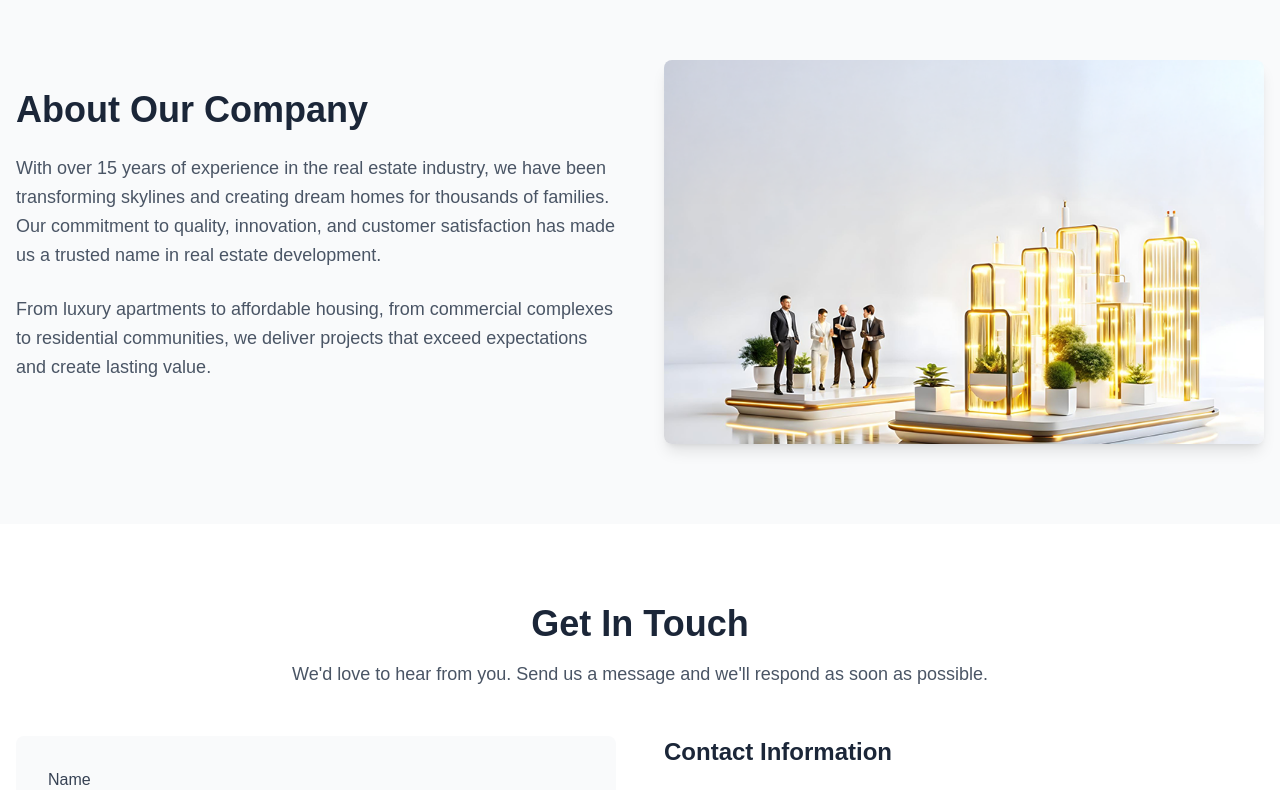
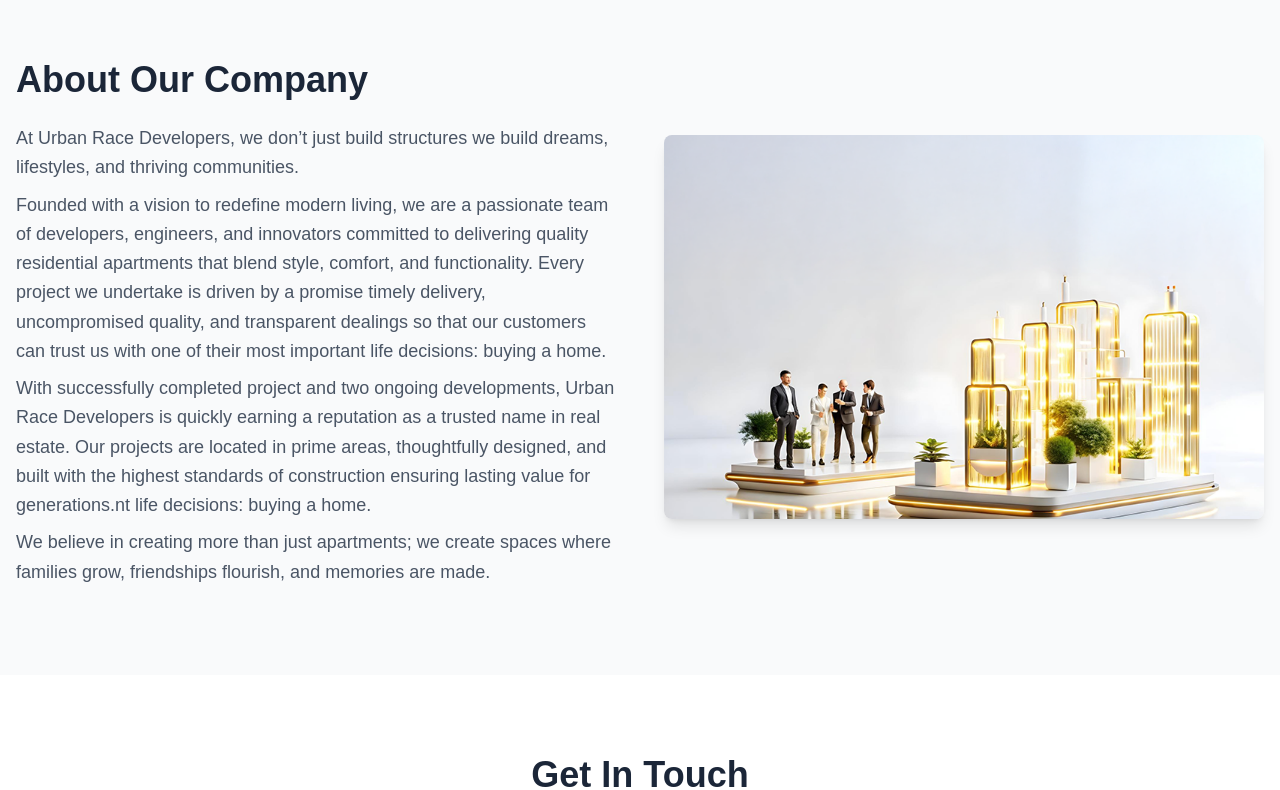
Before and after one commit to farazkhan2373/urban-race-developers, a Next.js app: page / in a window 1280 px wide. Shown: the part 900-1690 px from the top of the page. Built offline with nearby package versions, Linux system fonts and the light colour scheme.

Commit message:
added minor changes

```diff
--- a/app/page.js
+++ b/app/page.js
@@ -14,7 +14,7 @@
    <AboutHomePage/>
    <ContactHomePage/>
    <ApartmentSectionHome/>
-   <ServicesOverviewHome/>
+   {/* <ServicesOverviewHome/> */}
    {/* <TestimonialsSection/> */}
    <MapSection/>
    </>
--- a/components/Footer/Footer.jsx
+++ b/components/Footer/Footer.jsx
@@ -3,7 +3,7 @@
   Phone,
   Mail,
   MapPin,
-  Facebook,
+  Youtube,
   Twitter,
   Instagram,
   Linkedin
@@ -33,16 +33,16 @@
               Building dreams and creating lasting value through innovative real estate solutions.
             </p>
             <div className="flex space-x-4">
-              <a href="#" className="border border-white p-2 rounded-full transition-colors">
-                <Facebook size={20} />
+              <a href="https://www.youtube.com/@urbanracedeveloper" target='_blank' className="border border-white p-2 rounded-full transition-colors">
+                <Youtube size={20} />
               </a>
-              <a href="#" className="border border-white p-2 rounded-full transition-colors">
+              <a href="https://x.com/NayeemAhme41839" target='_blank' className="border border-white p-2 rounded-full transition-colors">
                 <Twitter size={20} />
               </a>
-              <a href="#" className="border border-white p-2 rounded-full transition-colors">
+              <a href="https://www.instagram.com/urbanracedevelopers/?hl=en" target='_blank' className="border border-white p-2 rounded-full transition-colors">
                 <Instagram size={20} />
               </a>
-              <a href="#" className="border border-white p-2 rounded-full transition-colors">
+              <a href="https://www.linkedin.com/feed/?trk=guest_homepage-basic_nav-header-signin" target='_blank' className="border border-white p-2 rounded-full transition-colors">
                 <Linkedin size={20} />
               </a>
             </div>
@@ -97,13 +97,16 @@
 
         <div className="border-t border-gray-600 mt-12 pt-8">
           <div className="flex flex-col md:flex-row justify-between items-center">
+            <p className="text-gray-400 text-sm mb-4 md:mb-0 flex items-center">
+              Made with ❤️ by SAMA & CO
+            </p>
             <p className="text-gray-400 text-sm mb-4 md:mb-0">
               © 2025 Urban Race Developers. All rights reserved.
             </p>
             <div className="flex space-x-6 text-sm">
               <a href="#" className="text-gray-400 hover:text-white transition-colors">Privacy Policy</a>
               <a href="#" className="text-gray-400 hover:text-white transition-colors">Terms of Service</a>
-              <a href="#" className="text-gray-400 hover:text-white transition-colors">Cookie Policy</a>
+              {/* <a href="#" className="text-gray-400 hover:text-white transition-colors">Cookie Policy</a> */}
             </div>
           </div>
         </div>
--- a/components/HomePageComponents/AboutHomePage.jsx
+++ b/components/HomePageComponents/AboutHomePage.jsx
@@ -16,15 +16,18 @@
         <div className="grid lg:grid-cols-2 gap-12 items-center">
           <div>
             <h2 className="text-4xl font-bold text-[#1b2638] mb-6">About Our Company</h2>
-            <p className="text-gray-600 text-lg mb-6 leading-relaxed">
-              With over 15 years of experience in the real estate industry, we have been transforming
-              skylines and creating dream homes for thousands of families. Our commitment to quality,
-              innovation, and customer satisfaction has made us a trusted name in real estate development.
+            <p className="text-gray-600 text-lg mb-2 leading-relaxed">
+              At Urban Race Developers, we don’t just build structures  we build dreams, lifestyles, and thriving communities.
             </p>
-            <p className="text-gray-600 text-lg mb-8 leading-relaxed">
-              From luxury apartments to affordable housing, from commercial complexes to residential
-              communities, we deliver projects that exceed expectations and create lasting value.
+            <p className="text-gray-600 text-lg mb-2 leading-relaxed">
+              Founded with a vision to redefine modern living, we are a passionate team of developers, engineers, and innovators committed to delivering quality residential apartments that blend style, comfort, and functionality. Every project we undertake is driven by a promise timely delivery, uncompromised quality, and transparent dealings so that our customers can trust us with one of their most important life decisions: buying a home.
             </p>
+            <p className="text-gray-600 text-lg mb-2 leading-relaxed">
+              With  successfully completed project and two ongoing developments, Urban Race Developers is quickly earning a reputation as a trusted name in real estate. Our projects are located in prime areas, thoughtfully designed, and built with the highest standards of construction  ensuring lasting value for generations.nt life decisions: buying a home.
+            </p>
+            <p className="text-gray-600 text-lg mb-2 leading-relaxed">
+              We believe in creating more than just apartments; we create spaces where families grow, friendships flourish, and memories are made.
+              </p>
 
             {/* <div className="grid grid-cols-3 gap-6">
               <div className="text-center">
```
Also changed, not shown: public/img/sama-logo.jpeg (added).
